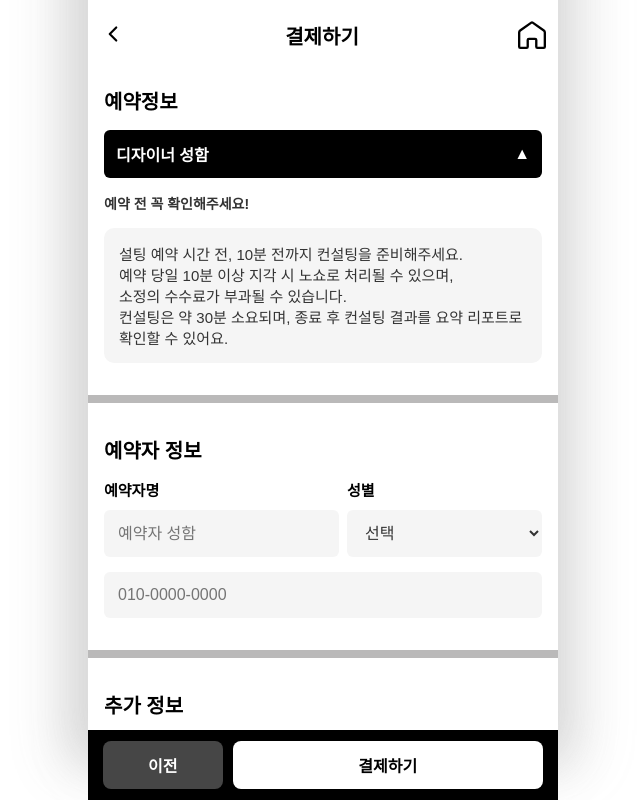
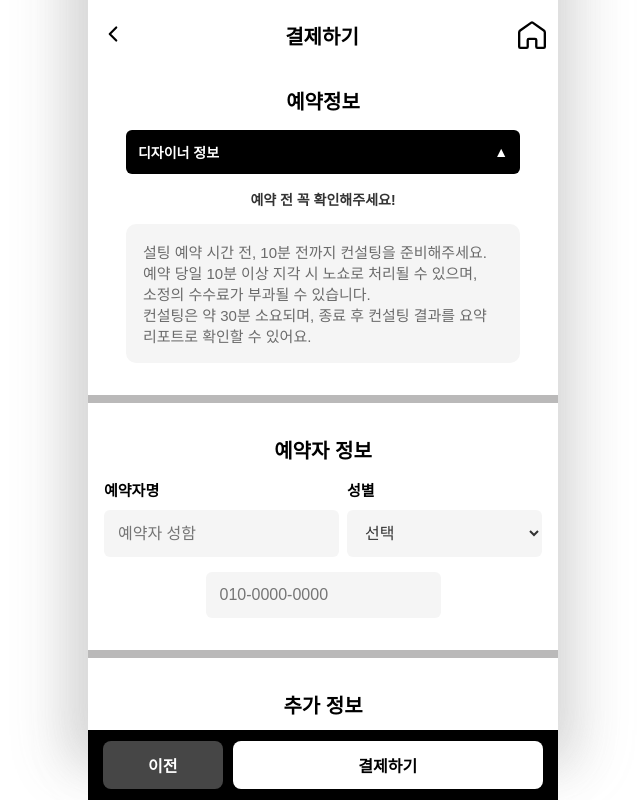
Before and after one commit to 2025-BLAYBUS-TEAM-hairGGmalza/hairGGmalza-client, a Next.js app: page /designer/1/payment in a window 1280 px wide. Shown: the whole page, without its empty margins (317-957 px from the left). Built offline with nearby package versions, Linux system fonts and the light colour scheme; a web font is replaced by a local one.

Commit message:
FEAT: 예약 정보 디자인 변경

```diff
--- a/src/components/common/carousel/ProgressCarousel.tsx
+++ b/src/components/common/carousel/ProgressCarousel.tsx
@@ -54,7 +54,7 @@ const CarouselContainer = styled.div`
   flex-direction: column;
   align-items: center;
   width: 100%;
-  height: 350px;
+  height: 350px; //suzzang: 이거 원래 300px 였다. 문제되면 수정
 `;
 
 const BannerSection = styled.div`
--- a/src/components/payment/DesignerDropdown.tsx
+++ b/src/components/payment/DesignerDropdown.tsx
@@ -36,16 +36,16 @@ const HairDesignerDropdown: React.FC = () => {
   return (
     <Container>
       <DropdownHeader onClick={() => setIsOpen(!isOpen)}>
-        디자이너 성함
+        디자이너 정보
         <ToggleIcon isOpen={isOpen}>▲</ToggleIcon>
       </DropdownHeader>
 
       {isOpen && (
-        <DropdownContent>
-          <Profile>
+        <DropdownContent id="dropdownContent">
+          <Profile id="profile">
           {/* todo - 사진 변경 */}
             <ProfileImage src="/profile.jpg" alt="헤어 디자이너" />
-            <ProfileInfo>
+            <ProfileInfo id="profileInfo">
               <DesignerName>헤어 디자이너</DesignerName>
               <DesignerAddress>서울 강남구 압구정로79길</DesignerAddress>
               <DesignerTags>홍대/연남/합정</DesignerTags>
@@ -54,7 +54,7 @@ const HairDesignerDropdown: React.FC = () => {
 
           <Divider />
 
-          <InfoSection>
+          <InfoSection id="infoSection1">
             <InfoTitle>상담유형</InfoTitle>
             <PriceContainer>
               <PriceBox>{consultingType}</PriceBox>
@@ -64,7 +64,7 @@ const HairDesignerDropdown: React.FC = () => {
 
           <Divider />
 
-          <InfoSection>
+          <InfoSection id="infoSection2">
             <InfoTitle>예약시간</InfoTitle>
             <DateTime>
               <Date>{date}</Date>
@@ -80,7 +80,8 @@ const HairDesignerDropdown: React.FC = () => {
 export default HairDesignerDropdown;
 
 const Container = styled.div`
-  width: 100%;
+  width: 90%;
+  font-size: 12px;
 `;
 
 const DropdownHeader = styled.div`
@@ -90,7 +91,7 @@ const DropdownHeader = styled.div`
   padding: 12px;
   background: black;
   color: white;
-  font-size: 16px;
+  font-size: 14px;
   font-weight: bold;
   border-radius: 6px;
   cursor: pointer;
@@ -103,7 +104,7 @@ const ToggleIcon = styled.span<{ isOpen: boolean }>`
 
 const DropdownContent = styled.div`
   background: white;
-  padding: 16px;
+  padding: 25px;
   border-radius: 6px;
   box-shadow: 0 2px 10px rgba(0, 0, 0, 0.1);
   margin-top: 8px;
@@ -128,12 +129,12 @@ const ProfileInfo = styled.div`
   gap: 4px;
 `;
 
-const DesignerName = styled.h3`
+const DesignerName = styled.div`
   font-size: 16px;
   font-weight: bold;
 `;
 
-const DesignerAddress = styled.p`
+const DesignerAddress = styled.div`
   font-size: 14px;
   color: #333;
 `;
@@ -155,9 +156,9 @@ const InfoSection = styled.div`
   gap: 8px;
 `;
 
-const InfoTitle = styled.p`
-  font-size: 14px;
-  color: #333;
+const InfoTitle = styled.div`
+  font-size: 13px;
+  color: #7b7b7b;
 `;
 
 const PriceContainer = styled.div`
@@ -184,11 +185,11 @@ const DateTime = styled.div`
 `;
 
 const Date = styled.span`
-  font-size: 16px;
+  font-size: 14px;
   font-weight: bold;
 `;
 
 const Time = styled.span`
-  font-size: 16px;
+  font-size: 14px;
   font-weight: bold;
 `;
--- a/src/components/payment/ResevationForm.tsx
+++ b/src/components/payment/ResevationForm.tsx
@@ -88,7 +88,6 @@ const ReservationForm: React.FC = () => {
       console.log("예약자명:", reservationName);
       console.log("성별:", gender);
       console.log("전화번호:", phoneNumber);
-
       console.log("추가 정보:", extraInfo);
       console.log("결제 수단:", paymentMethod);
       console.log("선택한 은행:", selectedBank);
@@ -255,6 +254,8 @@ const Container = styled.div`
 const SectionContainer = styled.div`
   display: flex;
   flex-direction: column;
+  align-items: center;
+  justify-content: center;
   padding: 16px;
   gap: 15px;
 `;
@@ -442,10 +443,11 @@ const AccountInput = styled.input`
 `;
 
 const Notice = styled.div`
+  width: 90%;
   font-size: 1.5rem;
-  color: #333;
+  color: #6b6b6b;
   background-color: #f5f5f5;
-  padding: 1.5rem;
+  padding: 1.7rem;
   border-radius: 1rem;
   box-sizing: border-box;
 `;
```
Also changed, not shown: src/app/designer/[id]/page.tsx (+4 -13 lines).
